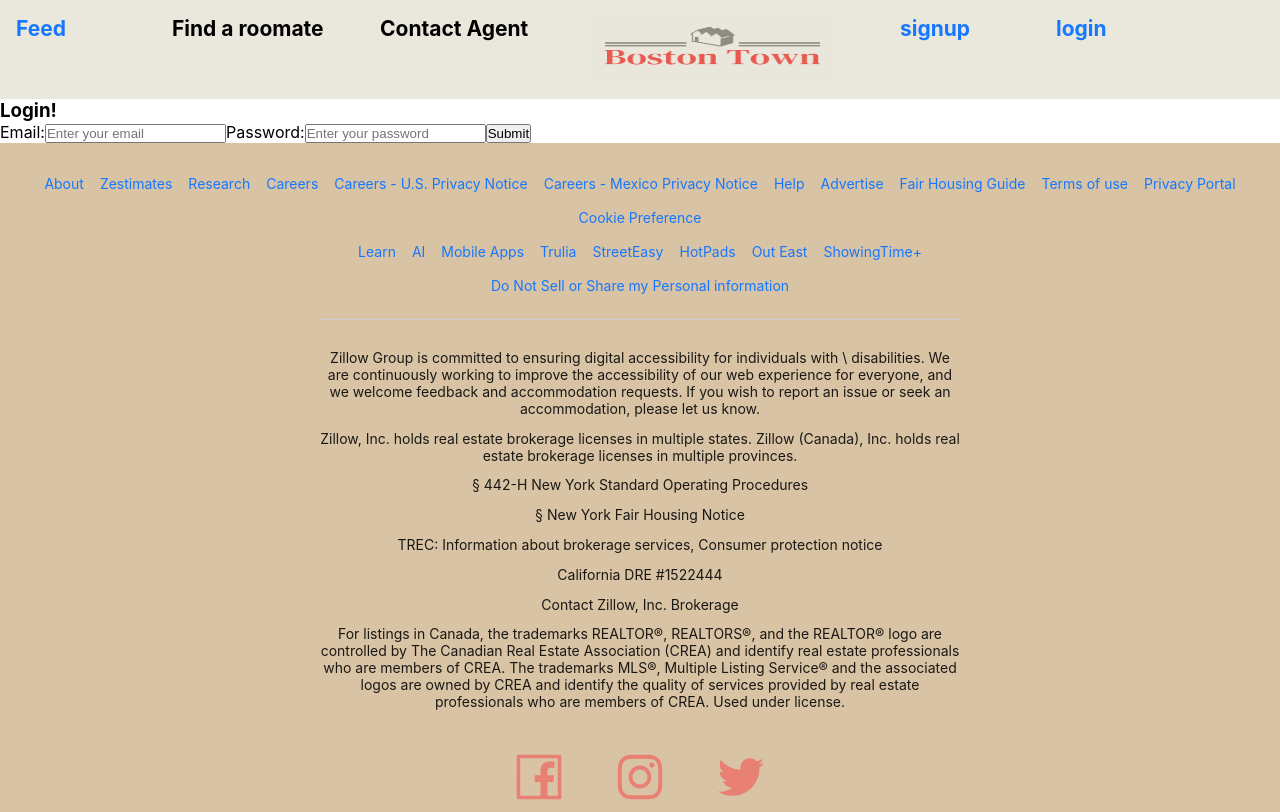
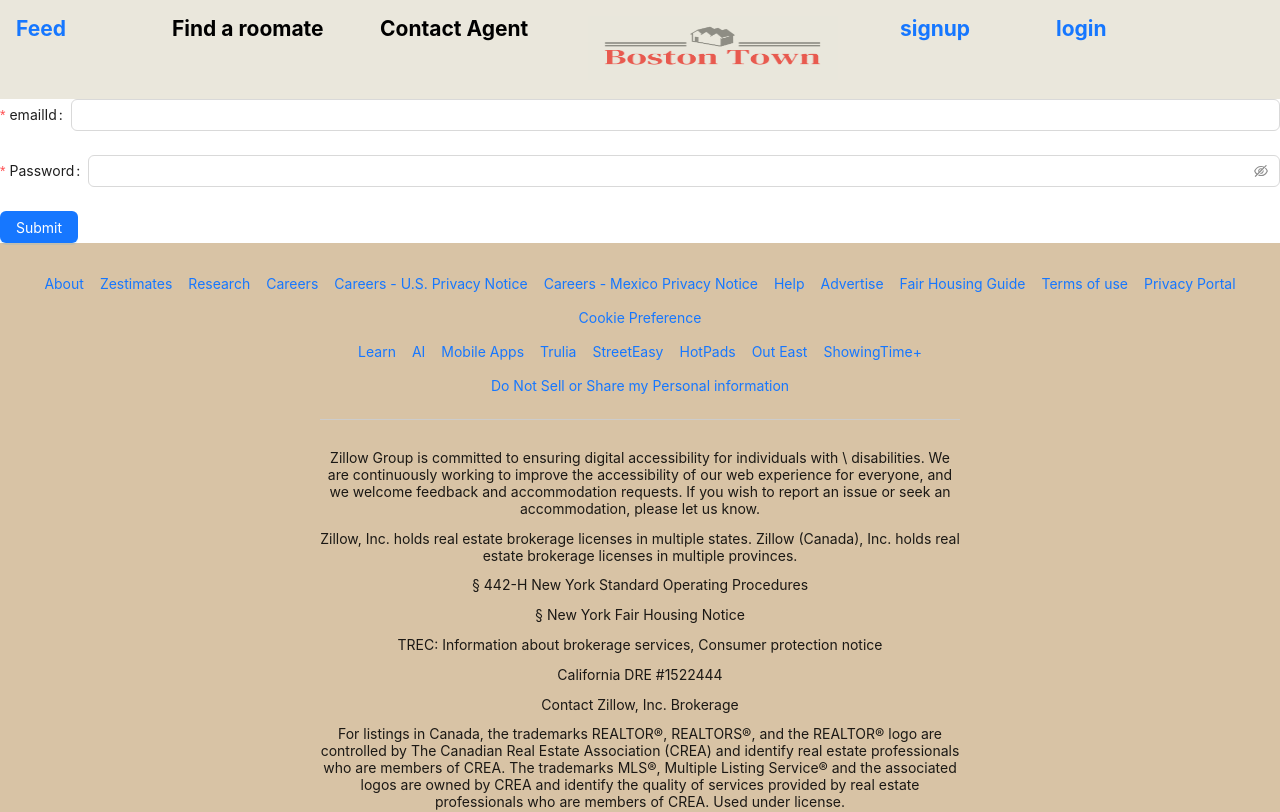
Before and after one commit to gadanishant/Test, a React (Create React App) app in the folder boston-town/: page /login in a window 1280 px wide. Shown: the top 812 px of the page. Built offline with nearby package versions, Linux system fonts and the light colour scheme.

Commit message:
loginJs page -  taking actual form values

```diff
--- a/boston-town/src/pages/customer/login/login.js
+++ b/boston-town/src/pages/customer/login/login.js
@@ -1,15 +1,70 @@
+import {Form, Input, Button} from 'antd';
+import { useEffect, useState } from 'react';
+import sendRequest from '../../../../src/components/sendRequest';
+
+
 const Login = () => {
+
+    const [username, setUserName] = useState("");
+
+    const [password, setPassword] = useState("");
+
+
+    const callCustomerLoginAPI = async () => {
+        try {
+            console.log("callCustomerLoginAPI: try");
+            const response = await sendRequest("http://localhost:3000/createNewUser", {
+                "password": password,
+                "email": emailId,
+
+            }, "POST", {})
+
+            console.log("response => ", response);
+        } catch (error) {
+            console.log("callCustomerLoginAPI: catch");
+        }
+    }
+
+
+    const onChangeEmailId = (e) => {
+        setUserName(e.target.value);
+    }
+
+    const onChangePassword = (e) => {
+        setPassword(e.target.value);
+    }
+
+
     return (
         <>
-            <h3>Login!</h3>
+        <Form.Item
+        label="emailId"
+        name="emailId"
+        rules={[
+            {
+            required: true,
+            message: 'Please input your emailId!',
+            },
+        ]}
+        >
+        <Input onBlur = {onChangeEmailId} />
+        </Form.Item>
 
-            <label for="email">Email:</label>
-            <input type="email" id="email" name="email" placeholder="Enter your email" pattern="[a-z0-9._%+\-]+@[a-z0-9.\-]+\.[a-z]{2,}$" required></input>
+        <Form.Item
+        label="Password"
+        name="password"
+        rules={[
+        {
+            required: true,
+            message: 'Please input your password!',
+        },
+        ]}
+        >
+        <Input.Password onBlur = {onChangePassword}/>
+        </Form.Item>
 
-            <label for="password">Password:</label>
-            <input type="password" id="password" name="password" placeholder = "Enter your password" required/>
+            <Button onClick={callCustomerLoginAPI} type="primary">Submit</Button>
 
-            <button type="submit">Submit</button>
 
         </>
     );
--- a/boston-town/src/pages/customer/signup/signup.js
+++ b/boston-town/src/pages/customer/signup/signup.js
@@ -24,7 +24,7 @@
 
     const [mobile, setMobile] = useState("");
 
-    const [image, setImage] = useState("");
+    //const [image, setImage] = useState("");
 
     const [emailId, setEmail] = useState("");
 
@@ -35,6 +35,7 @@
     const [petPreference, setPetPreference] = useState("");
 
     const [foodPreference, setFoodPreference] = useState("");
+
 
 
 
@@ -75,10 +76,10 @@
                 "username": userName,
                 "password": password,
                 "confirm_password": confirmPassword,
+                //"image":file.originFileObj,
                 "age": age,
                 "country": country,
                 "mobile": mobile,
-                "image": image,
                 "email": emailId,
                 "profession": profession,
                 "description": description,
@@ -124,10 +125,6 @@
         setMobile(e.target.value);
     }
 
-    const onChangeImage = (e) => {
-        setImage(e.target.value);
-    }
-
     const onChangeEmail = (e) => {
         setEmail(e.target.value);
     }
@@ -148,9 +145,6 @@
       const onChangePetPreference = (value) => {
         setPetPreference(value);
     }
-
-    console.log("firstName => ", firstName);
-    console.log("lastName", lastName);
 
 
     return (
@@ -287,7 +281,9 @@
             label="Upload Profile Picture"
             valuePropName="fileList"
             >
-            <Upload name="logo" action="/upload.do" listType="picture">
+            <Upload
+            maxCount={1}
+            >
                 <Button icon={<UploadOutlined />}>Click to upload</Button>
             </Upload>
             </Form.Item>
```
